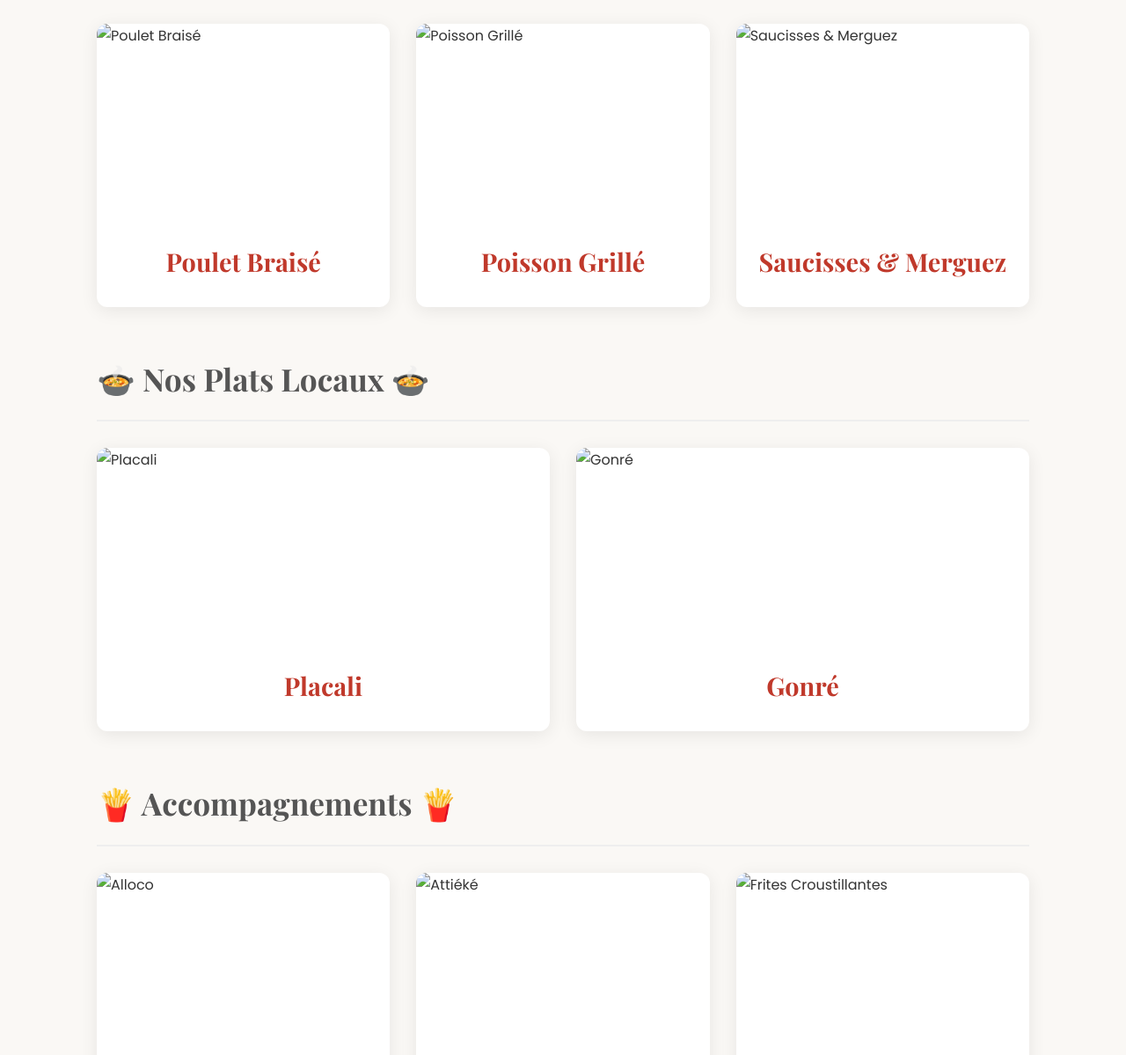
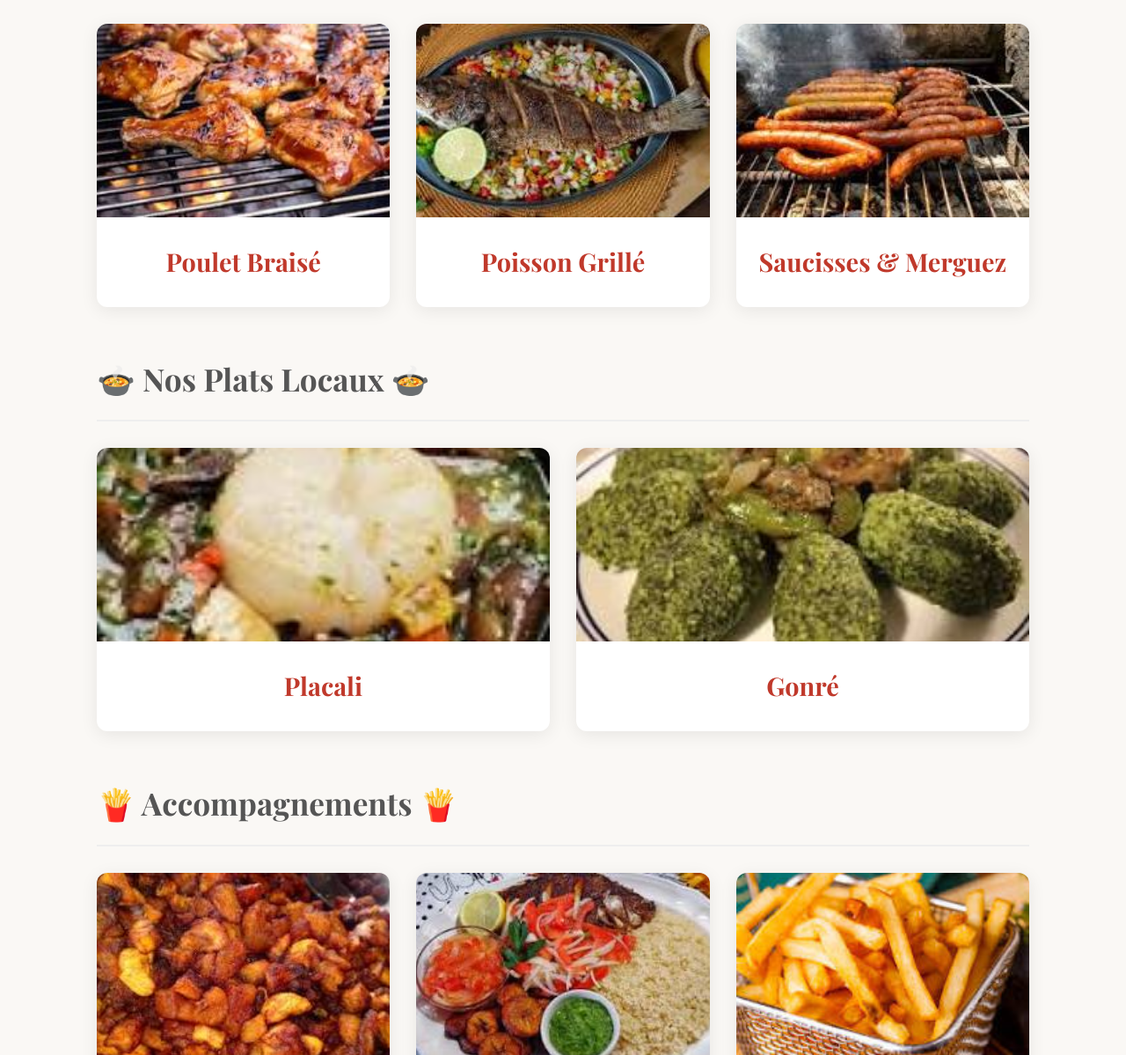
Before and after one commit to nikiemaeloge7-star/Chez-Tante-Ida, a plain HTML site: page index.html in a window 1280 px wide. Shown: the part 761-1960 px from the top of the page at 88% size. Drawn offline with nearby package versions, Linux system fonts and the light colour scheme.

Commit message:
Update index.html

```diff
--- a/index.html
+++ b/index.html
@@ -33,21 +33,21 @@
             <h3 class="category-title">🔥 Nos Grillades 🔥</h3>
             <div class="menu-grid">
                 <div class="menu-card">
-                    <img src="images/poulet.jpg" alt="Poulet Braisé" class="food-img">
+                    <img src="poulet.jpg" alt="Poulet Braisé" class="food-img">
                     <div class="card-content">
                         <h4>Poulet Braisé</h4>
                     </div>
                 </div>
 
                 <div class="menu-card">
-                    <img src="images/poisson.jpg" alt="Poisson Grillé" class="food-img">
+                    <img src="poisson.jpg" alt="Poisson Grillé" class="food-img">
                     <div class="card-content">
                         <h4>Poisson Grillé</h4>
                     </div>
                 </div>
 
                 <div class="menu-card">
-                    <img src="images/merguez.jpg" alt="Saucisses & Merguez" class="food-img">
+                    <img src="merguez.jpg" alt="Saucisses & Merguez" class="food-img">
                     <div class="card-content">
                         <h4>Saucisses & Merguez</h4>
                     </div>
@@ -57,14 +57,14 @@
             <h3 class="category-title cat-locals">🍲 Nos Plats Locaux 🍲</h3>
             <div class="menu-grid">
                 <div class="menu-card">
-                    <img src="images/placali.jpg" alt="Placali" class="food-img">
+                    <img src="placali.jpg" alt="Placali" class="food-img">
                     <div class="card-content">
                         <h4>Placali</h4>
                     </div>
                 </div>
 
                 <div class="menu-card">
-                    <img src="images/gonré.jpg" alt="Gonré" class="food-img">
+                    <img src="gonré.jpg" alt="Gonré" class="food-img">
                     <div class="card-content">
                         <h4>Gonré</h4>
                     </div>
@@ -74,19 +74,19 @@
             <h3 class="category-title cat-acc">🍟 Accompagnements 🍟</h3>
             <div class="menu-grid">
                 <div class="menu-card">
-                    <img src="images/alloco.jpg" alt="Alloco" class="food-img">
+                    <img src="alloco.jpg" alt="Alloco" class="food-img">
                     <div class="card-content">
                         <h4>Alloco</h4>
                     </div>
                 </div>
                 <div class="menu-card">
-                    <img src="images/attieke.jpg" alt="Attiéké" class="food-img">
+                    <img src="attieke.jpg" alt="Attiéké" class="food-img">
                     <div class="card-content">
                         <h4>Attiéké</h4>
                     </div>
                 </div>
                 <div class="menu-card">
-                    <img src="images/frites.jpg" alt="Frites Croustillantes" class="food-img">
+                    <img src="frites.jpg" alt="Frites Croustillantes" class="food-img">
                     <div class="card-content">
                         <h4>Frites Croustillantes</h4>
                     </div>
```
